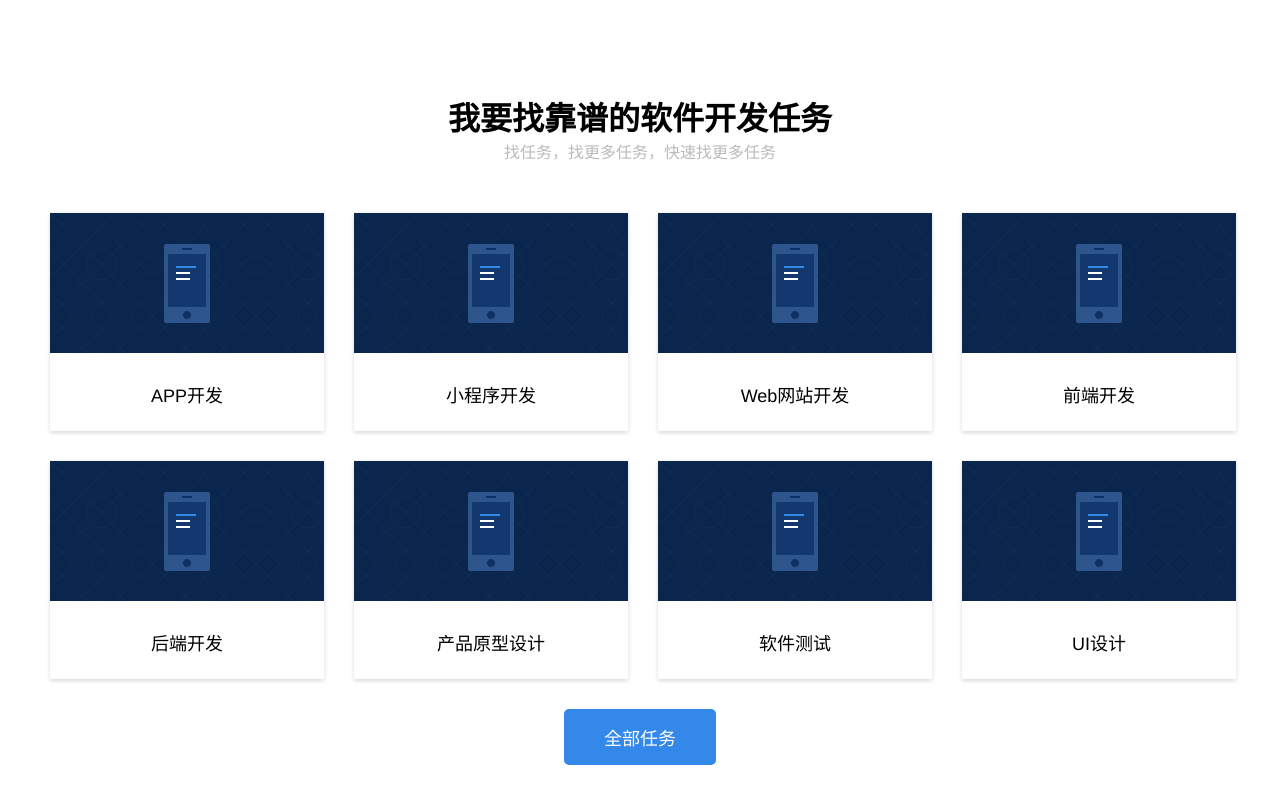
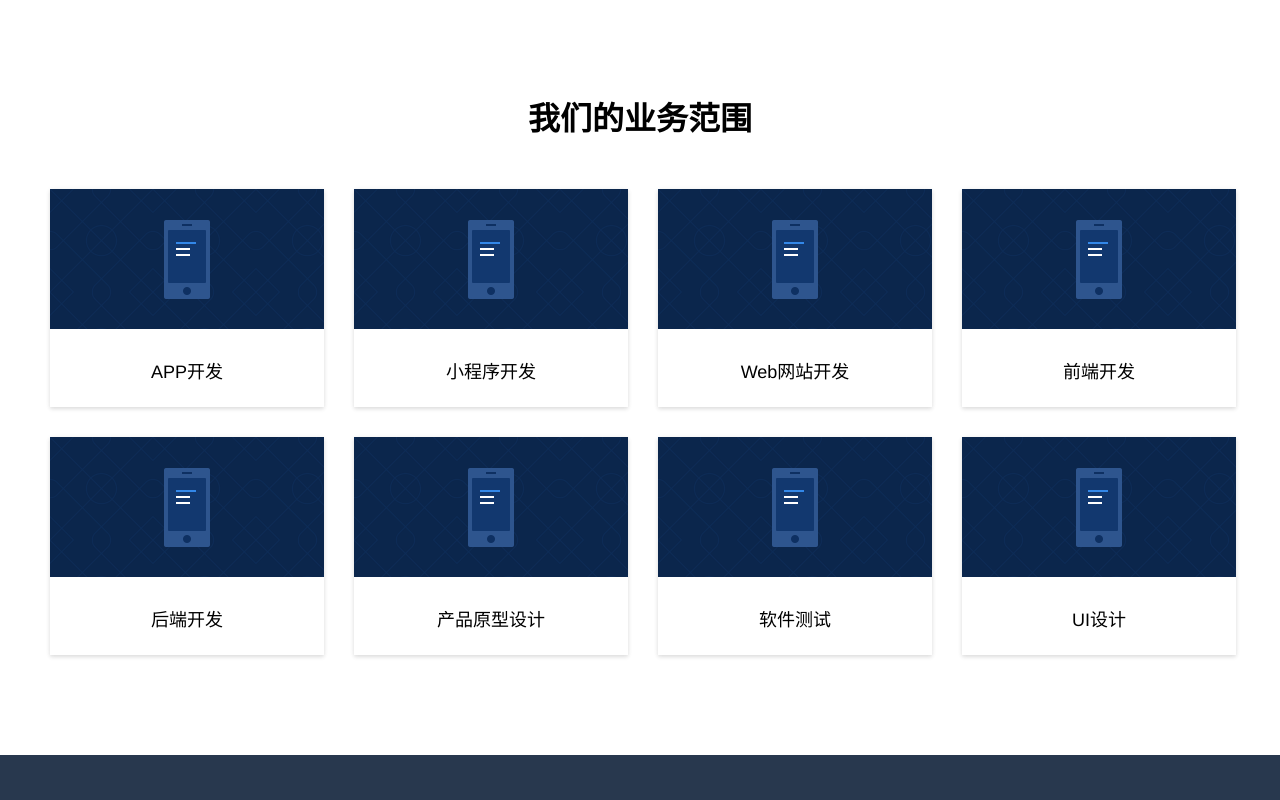
Before and after one commit to bo-ddd/machao2, a Nuxt app: page / in a window 1280 px wide. Shown: the part 3180-3980 px from the top of the page. Built offline with nearby package versions, Linux system fonts and the light colour scheme; a small style sheet from the web is missing.

Commit message:
update index.vue

```diff
--- a/pages/index.vue
+++ b/pages/index.vue
@@ -184,50 +184,18 @@
     <!-- 查找软件开发任务 find-dev-task -->
     <div class="dev-task-wrap">
       <div class="dev-task wrap">
-        <p class="title text-center">我要找靠谱的软件开发任务</p>
-        <p class="desc text-center fs-16 c-bababa">找任务，找更多任务，快速找更多任务</p>
+        <p class="title text-center">我们的业务范围</p>
         <div class="dev-task-list mt-50">
-          <div class="dev-task-item shadow">
-            <img src="~/assets/image/app.png">
-            <p class="text-center fs-18">APP开发</p>
+          <div class="dev-task-item shadow" v-for="item in businessList" :key="item.id">
+            <img :src="item.img">
+            <p class="text-center fs-18">{{item.label}}</p>
           </div>
-          <div class="dev-task-item shadow">
-            <img src="~/assets/image/app.png">
-            <p class="text-center fs-18">小程序开发</p>
-          </div>
-          <div class="dev-task-item shadow">
-            <img src="~/assets/image/app.png">
-            <p class="text-center fs-18">Web网站开发</p>
-          </div>
-          <div class="dev-task-item shadow">
-            <img src="~/assets/image/app.png">
-            <p class="text-center fs-18">前端开发</p>
-          </div>
-          <div class="dev-task-item shadow">
-            <img src="~/assets/image/app.png">
-            <p class="text-center fs-18">后端开发</p>
-          </div>
-          <div class="dev-task-item shadow">
-            <img src="~/assets/image/app.png">
-            <p class="text-center fs-18">产品原型设计</p>
-          </div>
-          <div class="dev-task-item shadow">
-            <img src="~/assets/image/app.png">
-            <p class="text-center fs-18">软件测试</p>
-          </div>
-          <div class="dev-task-item shadow">
-            <img src="~/assets/image/app.png">
-            <p class="text-center fs-18">UI设计</p>
-          </div>
-        </div>
-        <div class="btn-wrap mt-30">
-          <div class="large-btn them-light fs-18">全部任务</div>
         </div>
       </div>
     </div>
 
     <!-- 任务说明 -->
-    <div class="task-des-wrap">
+    <div class="task-des-wrap" v-if="false">
       <div class="wrap task-desc">
         <div class="task-desc-left">
           <p class="title">我要找任务还需了解</p>
@@ -330,7 +298,7 @@
             </div>
           </div>
           <div class="about-info-right text-right">
-            <img src="~/assets/image/LOGO2.png">
+            <img src="~/assets/image/logo1.png">
           </div>
         </div>
       </div>
@@ -384,12 +352,55 @@ import HeaderCom from '~/components/HeaderCom.vue';
       bool:false
     },
   ]
+  const businessList = [
+    {
+      id:1,
+      img:require('~/assets/image/app.png'),
+      label:'APP开发',
+    },
+    {
+      id:2,
+      img:require('~/assets/image/app.png'),
+      label:'小程序开发',
+    },
+    {
+      id:3,
+      img:require('~/assets/image/app.png'),
+      label:'Web网站开发',
+    },
+    {
+      id:4,
+      img:require('~/assets/image/app.png'),
+      label:'前端开发',
+    },
+    {
+      id:5,
+      img:require('~/assets/image/app.png'),
+      label:'后端开发',
+    },
+    {
+      id:6,
+      img:require('~/assets/image/app.png'),
+      label:'产品原型设计',
+    },
+    {
+      id:7,
+      img:require('~/assets/image/app.png'),
+      label:'软件测试',
+    },
+    {
+      id:8,
+      img:require('~/assets/image/app.png'),
+      label:'UI设计',
+    },
+  ]
 export default {
     name: "IndexPage",
     data() {
         return {
             knowList,
             index: 1,
+            businessList,
         };
     },
     methods: {
```
